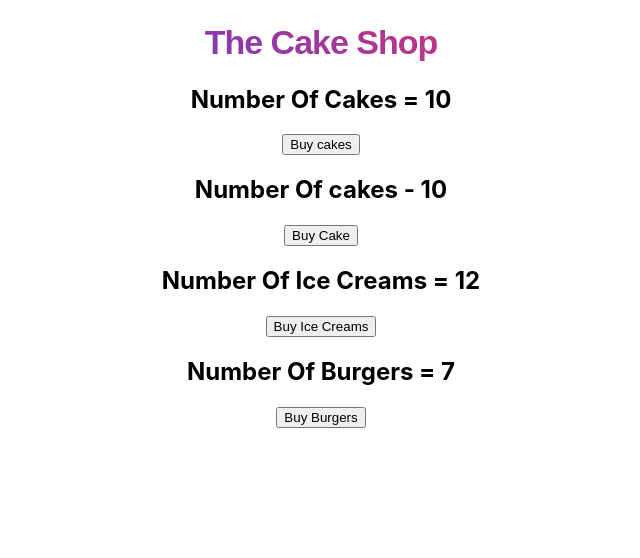
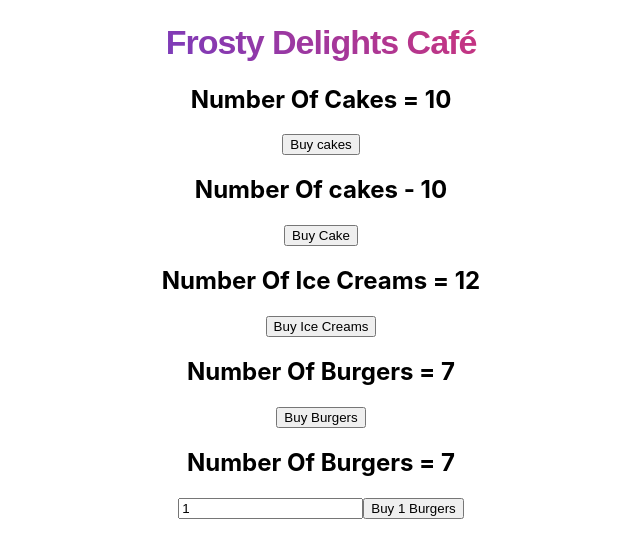
Before and after one commit to amitbilapatte/react-redux-demo, a React (Create React App) app: page / in a window 1280 px wide. Shown: the top 558 px of the page, without its empty margins (319-959 px from the left). Built offline with nearby package versions, Linux system fonts and the light colour scheme.

Commit message:
Add devtool extention; Added new feature to order any number of orders;

```diff
--- a/package.json
+++ b/package.json
@@ -11,6 +11,7 @@
     "react-redux": "^8.1.2",
     "react-scripts": "5.0.1",
     "redux": "^4.2.1",
+    "redux-devtools-extension": "^2.13.9",
     "redux-logger": "^3.0.6",
     "web-vitals": "^2.1.4"
   },
--- a/src/App.js
+++ b/src/App.js
@@ -5,6 +5,7 @@ import store from "./redux/store";
 import HooksCakeContainer from "./components/HooksCakeContainer";
 import IceCreamContainer from "./components/IceCreamContainer";
 import BurgerContainer from "./components/BurgerContainer";
+import BurgersContainer from "./components/BurgersContainer";
 
 function App() {
   return (
@@ -14,6 +15,7 @@ function App() {
         <HooksCakeContainer />
         <IceCreamContainer />
         <BurgerContainer />
+        <BurgersContainer />
       </div>
     </Provider>
   );
--- /dev/null
+++ b/src/components/BurgersContainer.js
@@ -0,0 +1,34 @@
+import React, { useState } from "react";
+import { connect } from "react-redux";
+import { buyBurger } from "../redux/burger/burgerActions";
+
+function BurgersContainer(props) {
+  const [number, setNumber] = useState(1);
+  console.log(number);
+  return (
+    <>
+      <div>
+        <h2>Number Of Burgers = {props.numOfBurgers}</h2>
+        <input type="text" value={number} onChange={(e) => setNumber(e.target.value)} />
+        <button onClick={() => props.buyBurger(number)} disabled={props.numOfBurgers === 0}>
+          Buy {number} Burgers
+        </button>
+        <h3 style={{ color: "red", letterSpacing: "-1px" }}>{props.numOfBurgers === 0 && "Out Of Stock"}</h3>
+      </div>
+    </>
+  );
+}
+
+const mapStateToProps = (state) => {
+  return {
+    numOfBurgers: state.burger.numOfBurgers,
+  };
+};
+
+const mapDispatchToProps = (dispatch) => {
+  return {
+    buyBurger: (number) => dispatch(buyBurger(number)),
+  };
+};
+
+export default connect(mapStateToProps, mapDispatchToProps)(BurgersContainer);
--- a/src/components/CakeContainer.js
+++ b/src/components/CakeContainer.js
@@ -17,7 +17,7 @@ function CakeContainer(props) {
             fontFamily: "Arial, sans-serif",
           }}
         >
-          The Cake Shop
+          Frosty Delights Café
         </h1>
       </div>
       <div>
--- a/src/redux/burger/burgerActions.js
+++ b/src/redux/burger/burgerActions.js
@@ -1,7 +1,9 @@
 import { BUY_BURGER } from "./burgerTypes";
 
-export const buyBurger = () => {
+export const buyBurger = (number = 1) => {
+  console.log("number " + number);
   return {
     type: BUY_BURGER,
+    payload: number,
   };
 };
--- a/src/redux/burger/burgerReducer.js
+++ b/src/redux/burger/burgerReducer.js
@@ -9,7 +9,7 @@ const burgerReducer = (state = initialState, action) => {
     case BUY_BURGER:
       return {
         ...state,
-        numOfBurgers: state.numOfBurgers > 0 ? state.numOfBurgers - 1 : 0,
+        numOfBurgers: state.numOfBurgers - action.payload >= 0 ? state.numOfBurgers - action.payload : 0,
       };
     default:
       return state;
--- a/src/redux/store.js
+++ b/src/redux/store.js
@@ -1,7 +1,8 @@
 import { createStore, applyMiddleware } from "redux";
 import rootReducer from "./rootReducer";
 import logger from "redux-logger";
+import { composeWithDevTools } from "redux-devtools-extension";
 
-const store = createStore(rootReducer, applyMiddleware(logger));
+const store = createStore(rootReducer, composeWithDevTools(applyMiddleware(logger)));
 
 export default store;
```
Also changed, not shown: 1 other file (tests, documents, lock files or other folders).
